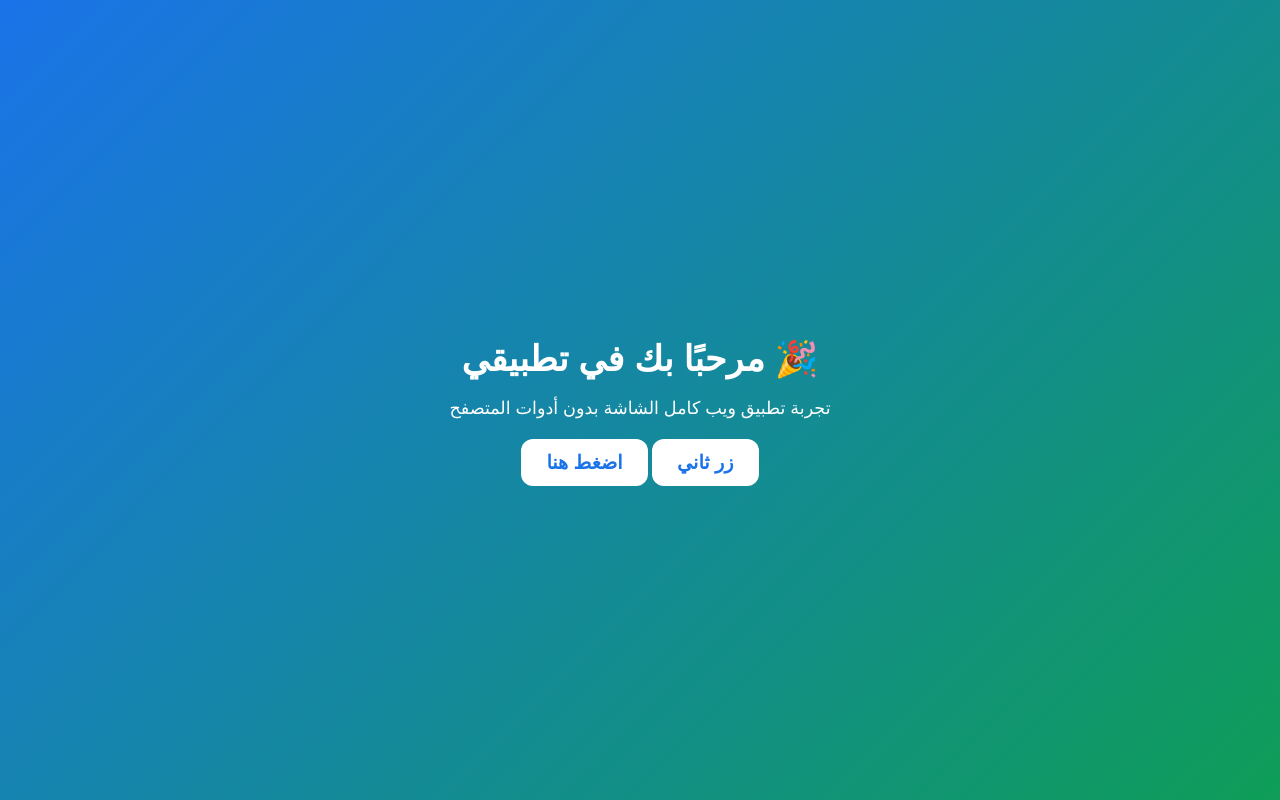
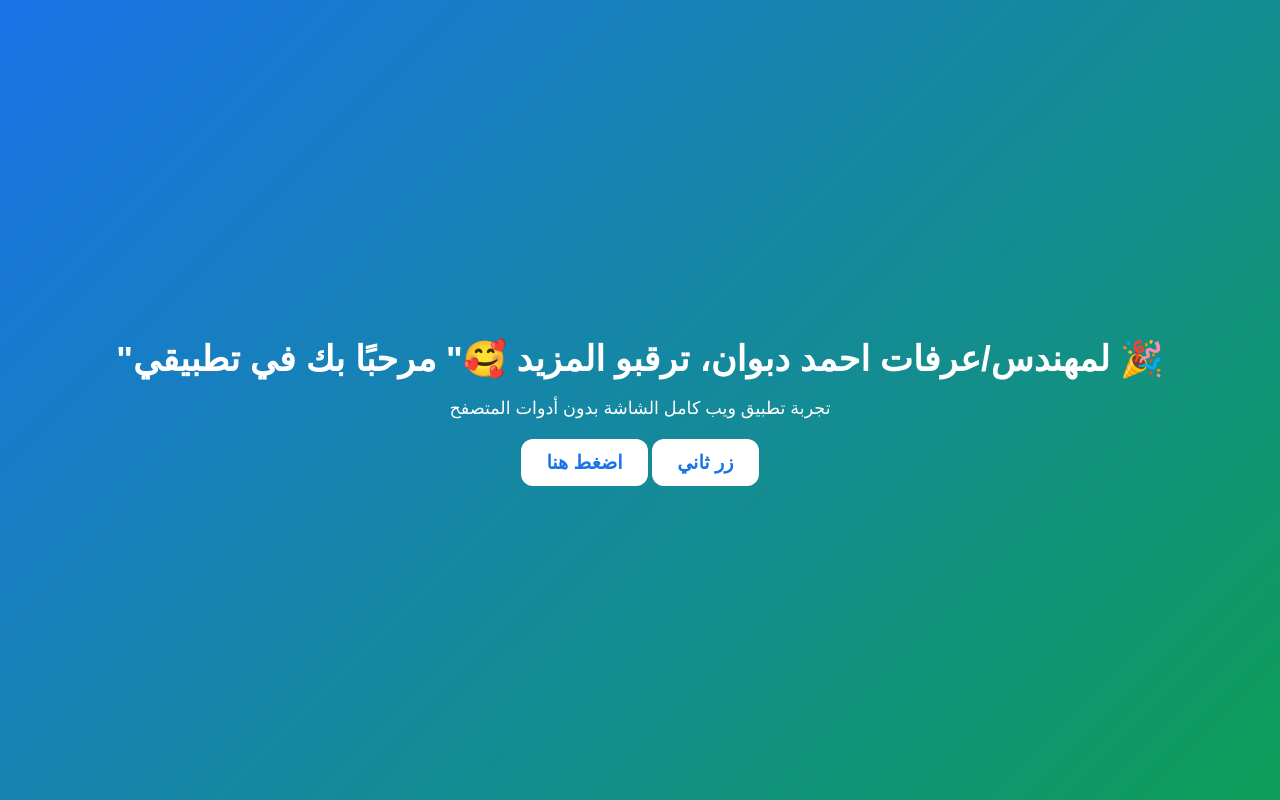
Before and after one commit to alkrh24-byte/my-html-app, a plain HTML site: page index.html in a window 1280 px wide. Drawn offline with Linux system fonts and the light colour scheme.

Commit message:
Update index.html

```diff
--- a/index.html
+++ b/index.html
@@ -63,7 +63,7 @@
 </head>
 <body>
   <div>
-    <h1>مرحبًا بك في تطبيقي 🎉</h1>
+    <h1> "لمهندس/عرفات احمد دبوان، ترقبو المزيد 🥰" مرحبًا بك في تطبيقي 🎉</h1>
     <p>تجربة تطبيق ويب كامل الشاشة بدون أدوات المتصفح</p>
     <button onclick="showMessage('تم الضغط على الزر!')">اضغط هنا</button>
     <button onclick="showMessage('زر آخر يعمل تمامًا!')">زر ثاني</button>
```
